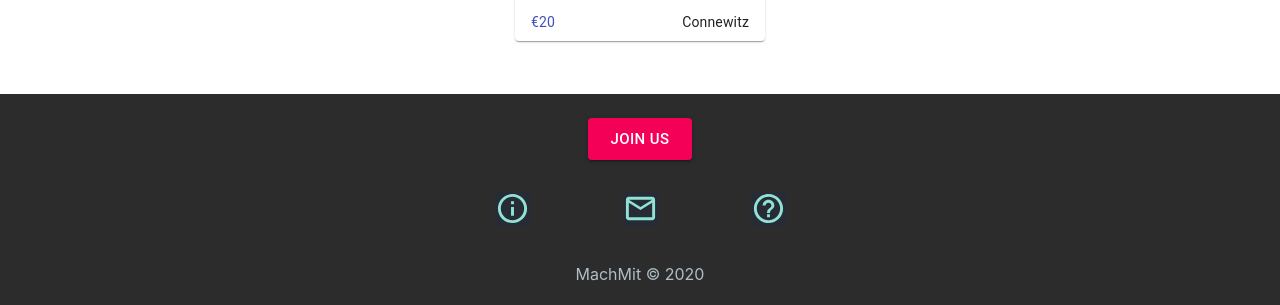
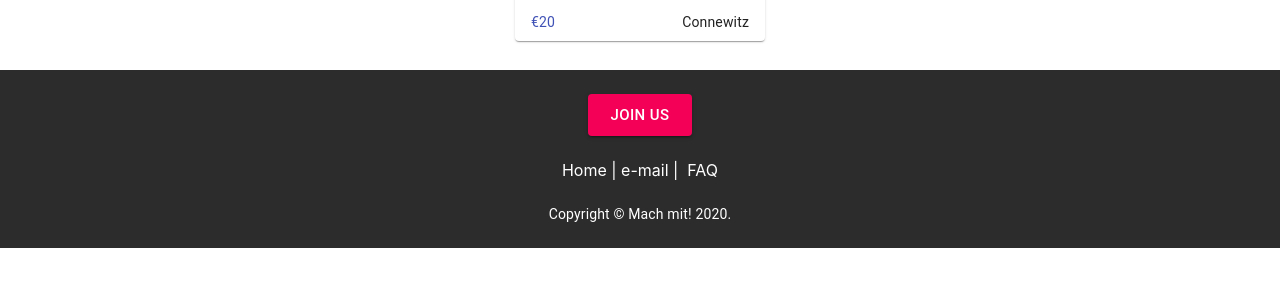
Before and after one commit to Mursel41/mach-mit, a React (Create React App) app in the folder frontend/: page / in a window 1280 px wide. Shown: the part 1630-1935 px from the top of the page. After the commit the page ends 1878 px from the top, so only its background shows below. Built offline with nearby package versions, Linux system fonts and the light colour scheme.

Commit message:
footer 1.st version completed

```diff
--- a/frontend/src/App.js
+++ b/frontend/src/App.js
@@ -2,7 +2,7 @@ import React from "react";
 import "./App.css";
 import { Signup } from "./components/signUpForm";
 import Homepage from "./components/Homepage.js";
-import ActivityCard from "./components/ActivityCard"
+import ActivityCard from "./components/ActivityCard";
 import Container from "@material-ui/core/Container";
 import Footer from "./components/Footer";
 
--- a/frontend/src/components/Footer.js
+++ b/frontend/src/components/Footer.js
@@ -1,61 +1,39 @@
 import React from "react";
 import { Button, Box} from "@material-ui/core";
-import BottomNavigation from '@material-ui/core/BottomNavigation';
-import BottomNavigationAction from '@material-ui/core/BottomNavigationAction';
-import InfoOutlinedIcon from '@material-ui/icons/InfoOutlined';
-import MailOutlineOutlinedIcon from '@material-ui/icons/MailOutlineOutlined';
-import HelpOutlineOutlinedIcon from '@material-ui/icons/HelpOutlineOutlined';
-import { makeStyles } from '@material-ui/core/styles';
+import Typography from '@material-ui/core/Typography';
+import Link from '@material-ui/core/Link';
 
 
-const useStyles = makeStyles({
-    root: {
-        background: "#2C2C2C",
-        width: "30%",
-    },
-  });
+
+function Footer() {
 
 
-function Homepage() {
+  return (
+    <Box bgcolor="#2C2C2C" color="white" mt={3}>
 
-    const classes = useStyles();
-    const [value, setValue] = React.useState('recents');
-
-    const handleChange = (event, newValue) => {
-        setValue(newValue);
-      };
-
-  return (
-    <div width="100%">
-      <Box
-        color="secondary.main"
-        bgcolor="#2C2C2C"
-        mt={6}
-      >
-            <Box display="flex" flexDirection="row" justifyContent="center">
-                    <Box mt={3}>
-                        <Button variant="contained" color="secondary" size="large">
-                        Join us
-                        </Button>
-                    </Box>
-            </Box>
-
-            <Box display="flex" flexDirection="row" justifyContent="center" my={3} >
-                <BottomNavigation value={value} onChange={handleChange} className={classes.root}>
-                <BottomNavigationAction label="Info" value="info" icon={<InfoOutlinedIcon fontSize="large" style={{ backgroundColor: "#272C34", color: "#90E2D8" }} />}  />
-                <BottomNavigationAction label="Email" value="email" icon={<MailOutlineOutlinedIcon fontSize="large" style={{ backgroundColor: "#272C34", color: "#90E2D8"  }}/>} />
-                <BottomNavigationAction label="Help" value="help" icon={<HelpOutlineOutlinedIcon fontSize="large" style={{ backgroundColor: "#272C34", color: "#90E2D8"  }}/>} />
-                </BottomNavigation>
-
-            </Box>
-
-            <Box display="flex" flexDirection="row" justifyContent="center" pb={3} color="#b0bec5">
-            MachMit © 2020
-            </Box>
+      <Box align="center" py={3}>
+        <Link color="inherit" href="https://www.machmit.com/">
+        <Button variant="contained" color="secondary" size="large">
+                Join us
+        </Button>
+        </Link>
       </Box>
-
-
-    </div>
+      <Box pb={3} align="center">
+      <Link color="inherit" href="https://www.machmit.com/">Home</Link>
+      &nbsp;|&nbsp;<Link color="inherit" href="mailto:info@machmit.com">e-mail</Link>
+      &nbsp;|&nbsp; <Link color="inherit" href="https://www.machmit.com/">FAQ</Link>
+      </Box>
+      <Box pb={3}>
+      <Typography variant="body2"  align="center">
+      {'Copyright © '}
+      <Link color="inherit" href="https://www.machmit.com/">
+        Mach mit!
+      </Link>{' '}
+      {new Date().getFullYear()}
+      {'.'}
+    </Typography>
+    </Box>
+  </Box>
   );
 }
-export default Homepage;
+export default Footer;
```
Also changed, not shown: frontend/src/components/LogIn.js (added, +117 -0 lines).
